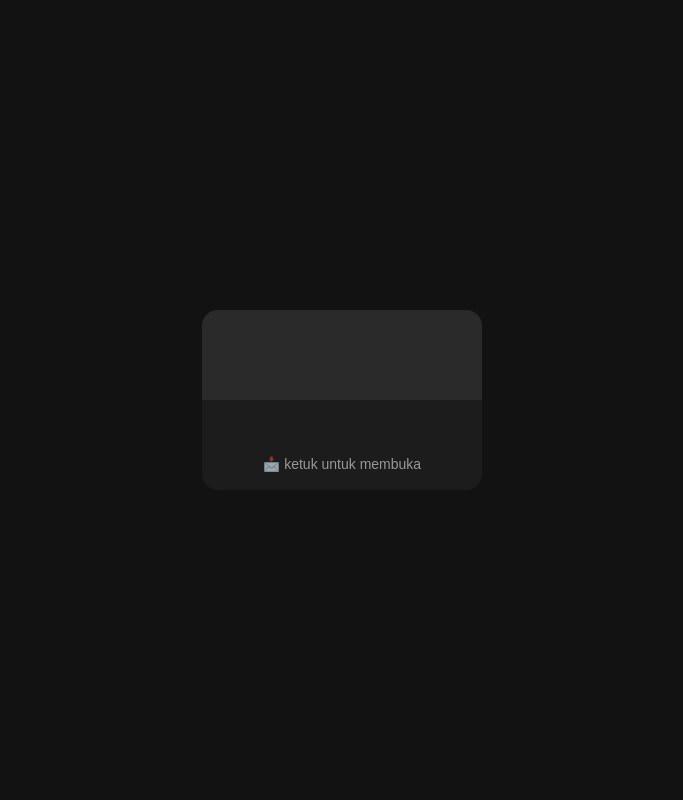
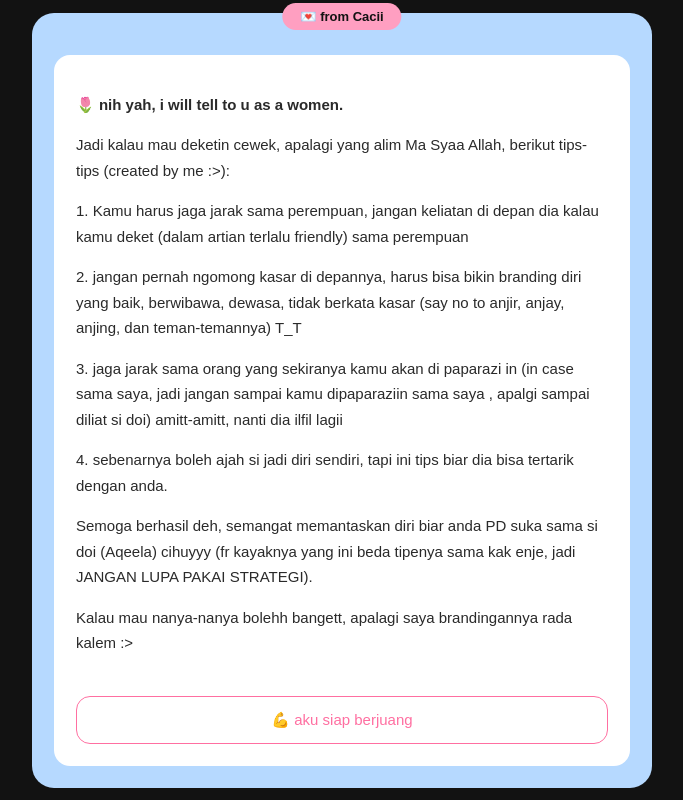
Before and after one commit to tjlolosumbar-arch/Tips-Tips-Jitu-Dari-Sasi, a plain HTML site: page index.html in a window 1280 px wide. Shown: the whole page, without its empty margins (298-981 px from the left). Drawn offline with Linux system fonts and the light colour scheme.

Commit message:
Update index.html

```diff
--- a/index.html
+++ b/index.html
@@ -3,131 +3,151 @@
 <head>
 <meta charset="UTF-8">
 <meta name="viewport" content="width=device-width, initial-scale=1.0">
-<title>Catatan dari Cacii</title>
+<title>Surat dari Cacii 💌</title>
 
 <link rel="manifest" href="manifest.json">
-<link rel="icon" href="icon.png">
-<link rel="apple-touch-icon" href="icon.png">
-<meta name="theme-color" content="#121212">
+<meta name="theme-color" content="#b6d9ff">
 
 <style>
+* {
+  box-sizing: border-box;
+}
+
 html, body {
   height: 100%;
   margin: 0;
-  background: #121212;
-  font-family: Arial, sans-serif;
-  color: #eaeaea;
 }
 
 body {
+  font-family: Arial, sans-serif;
+  background-color: #121212;
+
   display: flex;
   justify-content: center;
   align-items: center;
+
+  padding: 16px;
+  animation: fadeIn 1.5s ease;
 }
 
-/* 📩 AMPL O P */
+/* AMPL0P */
 .envelope {
-  width: 280px;
-  height: 180px;
-  background: #1c1c1c;
-  border-radius: 16px;
+  width: 100%;
+  max-width: 620px;
+  background-color: #b6d9ff;
+  border-radius: 22px;
+  padding: 22px;
   position: relative;
-  cursor: pointer;
-  animation: fadeIn 1.6s ease;
+
+  animation: slideUp 1.4s ease;
 }
 
-.flap {
+/* PITA */
+.ribbon {
   position: absolute;
-  top: 0;
-  width: 100%;
-  height: 50%;
-  background: #2a2a2a;
-  border-radius: 16px 16px 0 0;
-  transform-origin: top;
-  transition: transform 1.3s ease;
+  top: -10px;
+  left: 50%;
+  transform: translateX(-50%);
+  background-color: #ff9fc1;
+  color: #121212;
+  padding: 6px 18px;
+  border-radius: 20px;
+  font-size: 13px;
+  font-weight: bold;
 }
 
-.envelope.open .flap {
-  transform: rotateX(160deg);
-}
+/* KERTAS ISI */
+.letter {
+  background-color: #ffffff;
+  color: #2a2a2a;
+  border-radius: 16px;
+  padding: 22px;
+  margin-top: 20px;
 
-.tap {
-  position: absolute;
-  bottom: 18px;
-  width: 100%;
-  text-align: center;
-  font-size: 14px;
-  opacity: 0.6;
-}
-
-/* ✉️ ISI SURAT */
-.container {
-  display: none;
-  max-width: 650px;
-  width: 100%;
-  padding: 24px;
-}
-
-.envelope.open + .container {
-  display: block;
-}
-
-.box {
-  background-color: #1c1c1c;
-  padding: 26px;
-  border-radius: 20px;
-  animation: slideUp 1.5s ease forwards;
+  animation: openLetter 1.6s ease;
 }
 
 p {
-  line-height: 1.8;
+  line-height: 1.7;
   margin-bottom: 14px;
+  font-size: 15px;
 }
 
+/* TOMBOL */
 button {
   width: 100%;
-  margin-top: 30px;
-  padding: 15px;
-  font-size: 16px;
+  margin-top: 26px;
+  padding: 14px;
+  font-size: 15px;
+
   background-color: transparent;
-  color: #ff8fb1;
-  border: 1.5px solid #ff8fb1;
-  border-radius: 16px;
+  color: #ff6fa1;
+  border: 1.5px solid #ff6fa1;
+  border-radius: 14px;
+
   transition: all 0.35s ease;
 }
 
 button:hover {
-  background-color: #ff8fb1;
-  color: #121212;
+  background-color: #ff6fa1;
+  color: #ffffff;
 }
 
 button:active {
   transform: scale(0.96);
 }
 
+/* RESPONSIVE HP */
+@media (max-width: 480px) {
+  .letter {
+    padding: 18px;
+  }
+
+  p {
+    font-size: 14px;
+  }
+
+  button {
+    font-size: 14px;
+  }
+}
+
+/* ANIMASI */
 @keyframes fadeIn {
   from { opacity: 0 }
   to { opacity: 1 }
 }
 
 @keyframes slideUp {
-  from { opacity: 0; transform: translateY(24px) }
-  to { opacity: 1; transform: translateY(0) }
+  from {
+    opacity: 0;
+    transform: translateY(28px);
+  }
+  to {
+    opacity: 1;
+    transform: translateY(0);
+  }
+}
+
+@keyframes openLetter {
+  from {
+    opacity: 0;
+    transform: translateY(18px) scale(0.97);
+  }
+  to {
+    opacity: 1;
+    transform: translateY(0) scale(1);
+  }
 }
 </style>
 </head>
 
 <body>
 
-<!-- 📩 AMPL O P -->
-<div class="envelope" onclick="bukaSurat()">
-  <div class="flap"></div>
-  <div class="tap">📩 ketuk untuk membuka</div>
-</div>
+<div class="envelope">
+  <div class="ribbon">💌 from Cacii</div>
 
-<!-- ✉️ SURAT -->
-<div class="container" id="surat">
-  <div class="box">
+  <div class="letter">
 
 <p>🌷 <strong>nih yah, i will tell to u as a women.</strong></p>
 
@@ -169,13 +189,6 @@ Kalau mau nanya-nanya bolehh bangett, apalagi saya brandingannya rada kalem :>
 </div>
 
 <script>
-function bukaSurat() {
-  document.querySelector(".envelope").classList.add("open");
-  setTimeout(() => {
-    document.getElementById("surat").scrollIntoView({ behavior: "smooth" });
-  }, 600);
-}
-
 function kirimWA() {
   const nomor = "6285271960542";
   const pesan = encodeURIComponent("terimakasih tipsnya, wish me luck");
```
